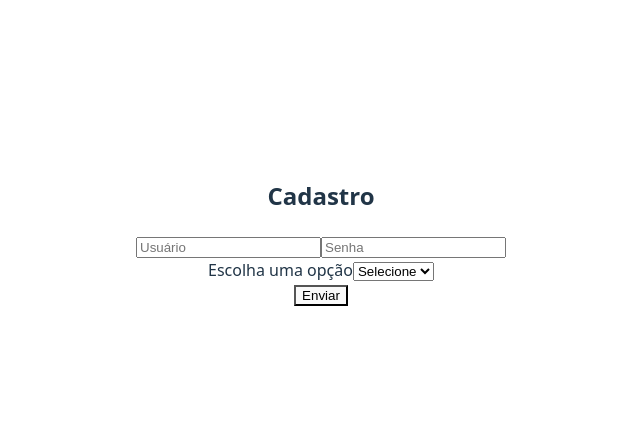
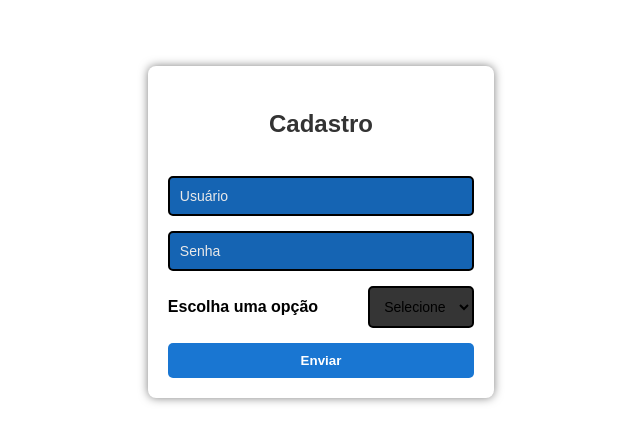
Before and after one commit to ThiagoKagoiki/botao-cidadao, a React (Vite) app: page / in a window 1280 px wide. Shown: the part 168-610 px from the top of the page, without its empty margins (319-959 px from the left). Built offline with nearby package versions, Linux system fonts and the light colour scheme.

Commit message:
iniciando o css do projeto

```diff
--- /dev/null
+++ b/src/Componentes/MenuDrop.css
@@ -0,0 +1,16 @@
+#select-position {
+  padding: 10px;
+  border: 2px solid #000;
+  border-radius: 5px;
+  font-size: 14px;
+  cursor: pointer;
+  outline: none;
+  background-color: rgb(53, 53, 53);
+}
+
+.title-option {
+  font-weight: bold;
+  margin-bottom: 5px;
+  color: #000;
+  margin-right: 50px;
+}
--- a/src/Componentes/MenuDropCadastro.jsx
+++ b/src/Componentes/MenuDropCadastro.jsx
@@ -1,4 +1,5 @@
-    import React, { useState } from "react";
+import React, { useState } from "react";
+import './MenuDrop.css'
 
 export const MenuDropCadastro = ({position, setPosition}) => {
 
@@ -11,7 +12,7 @@ export const MenuDropCadastro = ({position, setPosition}) => {
 
     return(
         <div>
-            <label htmlFor="">Escolha uma opção</label>
+            <label htmlFor="" className="title-option">Escolha uma opção</label>
             <select name="" id="select-position" value={position} onChange={handleOption}>
                 <option value="">Selecione</option>
                 <option value="cidadao">Cidadão</option>
--- a/src/Componentes/MenuDropLogin.jsx
+++ b/src/Componentes/MenuDropLogin.jsx
@@ -1,4 +1,5 @@
 import React, { useState } from "react";
+import './MenuDrop.css'
 
 export const MenuDropLogin = ({position, setPosition}) => {
 
--- /dev/null
+++ b/src/Pages/Cadastro.css
@@ -0,0 +1,53 @@
+body{
+    background-color: white;
+    color: black;
+}
+
+.form-cadastro {
+  max-width: 400px;
+  margin: 50px auto;
+  padding: 20px;
+  border-radius: 8px;
+  box-shadow: 0 0 10px rgba(0, 0, 0, 0.5);
+  background-color: #fff;
+  display: flex;
+  flex-direction: column;
+  gap: 15px;
+  font-family: Arial, sans-serif;
+}
+
+.cadastro {
+  text-align: center;
+  color: #333;
+}
+
+.input {
+  padding: 10px;
+  border: 2px solid #000;
+  border-radius: 5px;
+  font-size: 14px;
+  background-color: #1564b3;
+  color: white;
+  outline: none;
+}
+
+.input::placeholder{
+    color: rgb(233, 233, 233);
+}
+
+
+
+.btn-cadastro {
+  padding: 10px;
+  background-color: #1976d2;
+  color: white;
+  font-weight: bold;
+  border: none;
+  border-radius: 5px;
+  cursor: pointer;
+  transition: 0.3s;
+}
+
+.btn-cadastro:hover {
+  background-color: #1565c0;
+}
--- a/src/Pages/Cadastro.jsx
+++ b/src/Pages/Cadastro.jsx
@@ -1,6 +1,7 @@
 import React, { useState } from "react";
 import { MenuDropCadastro } from "../Componentes/MenuDropCadastro";
 import { useNavigate } from "react-router-dom";
+import './Cadastro.css'
 
 export const Cadastro = () => {
 
@@ -45,10 +46,10 @@ export const Cadastro = () => {
     }
 
     return(
-        <form onSubmit={handleSubmit}>
-            <h2>Cadastro</h2>
-            <input type="text" placeholder="Usuário" value={username} onChange={(e) => setUsername(e.target.value)}/>
-            <input type="text" placeholder="Senha" value={password} onChange={(e) => setPassword(e.target.value)}/>
+        <form onSubmit={handleSubmit} className="form-cadastro">
+            <h2 className="cadastro">Cadastro</h2>
+            <input type="text" placeholder="Usuário" value={username} onChange={(e) => setUsername(e.target.value)} className="input"/>
+            <input type="password" placeholder="Senha" value={password} onChange={(e) => setPassword(e.target.value)} className="input"/>
             <MenuDropCadastro position={position} setPosition={setPosition}/>
             <button className="btn-cadastro">Enviar</button>
         </form>
--- /dev/null
+++ b/src/Pages/Home.css
@@ -0,0 +1,95 @@
+.title-home-cid{
+  text-align: center;
+  color: #333;
+}
+
+.subtitle-home-cid{
+    text-align: center;
+    color: #333;
+}
+
+.forms-home {
+    max-width: 400px;
+    margin: 50px auto;
+    padding: 50px;
+    border-radius: 8px;
+    box-shadow: 0 0 10px rgba(0, 0, 0, 0.5);
+    background-color: #fff;
+    display: flex;
+    flex-direction: column;
+    gap: 15px;
+    font-family: Arial, sans-serif;
+    align-items: center;
+}
+
+.descricao{
+    text-align: left;
+    font-size: 15px;
+    text-decoration: underline;
+    text-decoration-style: dashed;
+    padding: 4px;
+}
+
+/* .input-feed{
+    padding: 10px;
+    padding-bottom: 100px;
+    border: 2px solid #000;
+    border-radius: 5px;
+    font-size: 14px;
+    background-color: #8d8d8d;
+    color: white;
+    outline: none;
+} */
+
+.input-feed {
+    width: 100%;
+    min-height: 80px;
+    width: 400px;
+    padding: 10px;
+    font-size: 14px;
+    border: 2px solid #000;
+    border-radius: 5px;
+    resize: none; /* permite redimensionar apenas na vertical */
+    white-space: pre-wrap;
+    word-wrap: break-word;
+    outline: none;
+    background-color: #808080;
+    cursor: pointer;
+}
+
+
+.input-feed::placeholder{
+    color: rgb(204, 204, 204);
+}
+
+.input-local{
+    padding: 10px;
+    font-size: 14px;
+    border: 2px solid #000;
+    border-radius: 5px;
+    outline: none;
+    background-color: #808080;
+    cursor: pointer;
+    width: 400px;
+}
+
+.input-local::placeholder{
+    color: rgb(204, 204, 204);
+}
+
+.btn-feedback{
+    width: 200px;
+    padding: 10px;
+    border-radius: 10px;
+    border: 2px solid black;
+    outline: none;
+    cursor: pointer;
+    background-color: rgb(59, 59, 134);
+    color: white;
+    font-size: 15px
+}
+
+.btn-feedback:hover{
+    transition: 0.5s;
+    background-color: rgb(71, 71, 156);
+}
--- a/src/Pages/Home.jsx
+++ b/src/Pages/Home.jsx
@@ -2,12 +2,13 @@ import { useNavigate } from "react-router-dom"
 import { useAuth } from "../Hooks/useAuth"
 import axios from 'axios';
 import { useState } from "react";
+import './Home.css'
 
 export const Home = () => {
 
     const navigate = useNavigate()
     const {user, logout} = useAuth()
-    const [userFeed, setUserFeed] = useState('')
+    // const [userFeed, setUserFeed] = useState('')
     const [feedback, setFeedback] = useState('')
     const [local, setLocal] = useState('')
     const [msg, setMsg] = useState('')
@@ -55,12 +56,12 @@ export const Home = () => {
             <h1 className="title-home-cid">Bem vindo, {username}</h1> {/* '?' pode ter ou nao ter user */}
             <h3 className="subtitle-home-cid">Comece a sua denuncia ou feedback</h3>
 
-            <form onSubmit={handleSubmit}>
-                <label htmlFor="descricao">Feedback/Denúncia</label>
-                <textarea name="" id="" placeholder="Ex: Rua fulano da silva precisa de asfalto" onChange={(e) => setFeedback(e.target.value)} value={feedback}/>
+            <form onSubmit={handleSubmit} className="forms-home">
+                <label htmlFor="descricao" className="descricao">Feedback/Denúncia</label>
+                <textarea name="" id="" placeholder="Ex: Precisa de asfalto" onChange={(e) => setFeedback(e.target.value)} value={feedback} className="input-feed"/>
 
-                <label htmlFor="local">Local</label>
-                <input type="text" placeholder="Ex: Kobrasol" onChange={(e) => setLocal(e.target.value)} value={local}/>
+                <label htmlFor="local" className="descricao">Local</label>
+                <input type="text" placeholder="Ex: Kobrasol" onChange={(e) => setLocal(e.target.value)} value={local} className="input-local"/>
 
                 <button className="btn-feedback">Enviar comentário</button>
             </form>
```
